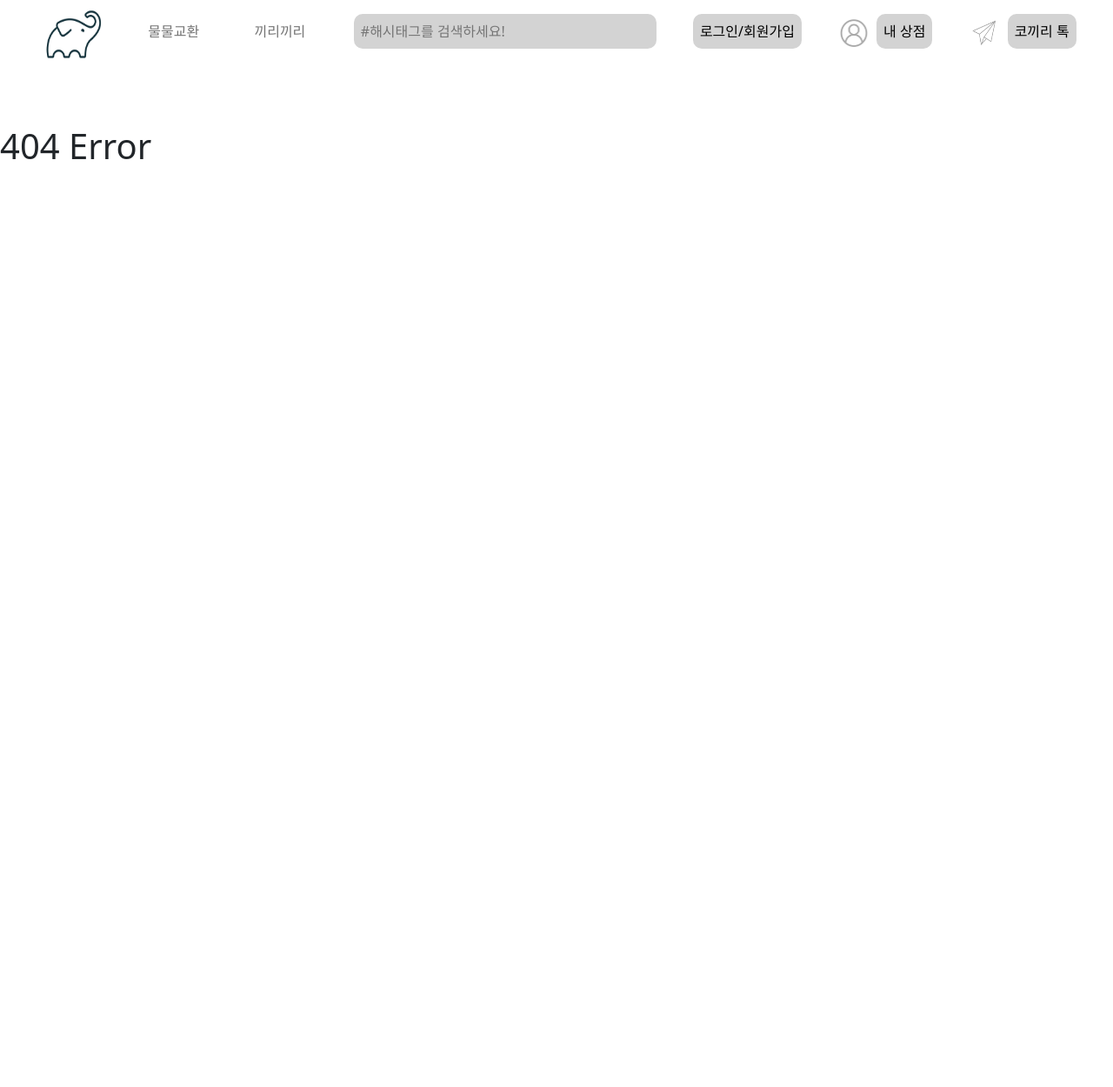
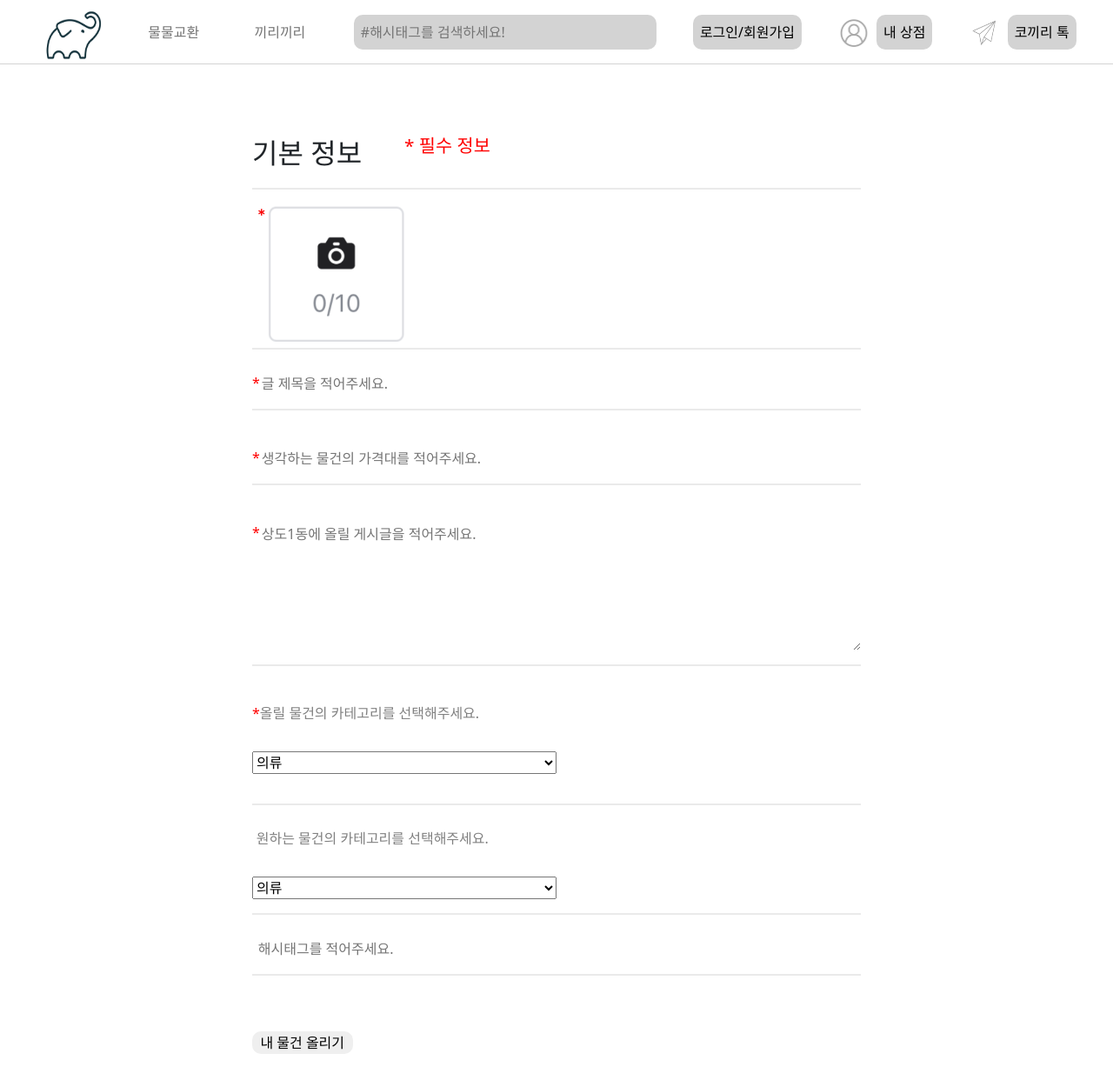
Before and after one commit to F3F-T/COKIRI, a React (Create React App) app in the folder frontend/: page /postupload in a window 1280 px wide. Before the commit this address had no page. Shown: the top 1250 px of the page at 87% size. Before the commit the page ends 800 px from the top, so only its background shows below. Built offline with nearby package versions, Linux system fonts and the light colour scheme.

Commit message:
[add] postupload html

```diff
--- a/frontend/src/App.tsx
+++ b/frontend/src/App.tsx
@@ -13,6 +13,7 @@ import NotFound from "./component/NotFound";
 import Login from "./routes/Login";
 import SignUp from "./routes/SignUp";
 import EmailCheck from "./routes/EmailCheck";
+import PostUpload from "./routes/PostUpload";
 
 import styles from "./styles/App.module.css";
 import EmailCheckOK from "./routes/EmailCheckOK";
@@ -32,6 +33,8 @@ function App() {
                 <Route path="/mypage" element={<MyPage/>} />
                 <Route path="/signup/emailcheck" element={<EmailCheck/>}/>
                 <Route path="/signup/emailcheck/ok" element={<EmailCheckOK/>}/>
+                <Route path="/postupload" element={<PostUpload/>}/>
+
             </Routes>
         </div>
         </div>
--- /dev/null
+++ b/frontend/src/routes/PostUpload.tsx
@@ -0,0 +1,77 @@
+import React, {useState, useEffect, useMemo, useCallback} from 'react';
+import styles from "../styles/loginAndSignup/PostUpload.module.css"
+import {useNavigate} from "react-router-dom";
+import Nav from 'react-bootstrap/Nav';
+import Navbar from 'react-bootstrap/Navbar';
+import photo from "../img/photoSelect.png"
+import PriceBox from "../component/trade/PriceBox";
+
+
+const PostUpload = () => {
+    const navigate = useNavigate();
+
+    const signUpButtonClick = () => {
+        navigate(`/signup/emailcheck`)
+    }
+
+    return (
+        <div className={styles.postBox}>
+        <div className={styles.postUpload}>
+            <div className={styles.header}>
+                <p className={styles.header_1}>기본 정보</p>
+                <p className={styles.header_2}>* 필수 정보</p>
+            </div>
+            <div className={styles.container}>
+                <div className={styles.item1}>
+                    <img className={styles.photos} src={photo}/>
+                </div>
+                <div className={styles.item2}>
+                    <p className={styles.star}>*</p><input type="text" className={styles.item2_2} placeholder="글 제목을 적어주세요."/>
+                </div>
+                <div className={styles.item2}>
+                    <p className={styles.star}>*</p><input type="text" className={styles.item2_2} placeholder="생각하는 물건의 가격대를 적어주세요."/>
+                </div>
+                <div className={styles.item2}>
+                    <p className={styles.star}>*</p>
+                    <textarea className={styles.item2_2} cols={50} rows={6} placeholder="상도1동에 올릴 게시글을 적어주세요."/>
+                </div>
+                <div className={styles.categoryBox}>
+                    <p className={styles.star}>*</p>
+                    <p className={styles.categoryText}>올릴 물건의 카테고리를 선택해주세요.</p>
+                </div>
+                <div className={styles.categoryBox2}>
+                    <select className={styles.categoryToggle} placeholder="올릴 물건의 카테고리를 선택해주세요." >
+                        <option value="의류">의류</option>
+                        <option value="도서">도서</option>
+                        <option value="티켓">티켓</option>
+                    </select>
+                </div>
+                <div className={styles.categoryBox}>
+                    <p className={styles.categoryText2}>원하는 물건의 카테고리를 선택해주세요.</p>
+                </div>
+                <div className={styles.categoryBox2}>
+                    <select className={styles.categoryToggle} placeholder="원하는 물건의 카테고리를 선택해주세요." >
+                        <option value="의류">의류</option>
+                        <option value="도서">도서</option>
+                        <option value="티켓">티켓</option>
+                    </select>
+                </div>
+                <div className={styles.item2}>
+                   <input type="text" className={styles.item2_1} placeholder="해시태그를 적어주세요."/>
+                </div>
+
+            </div>
+            <div className={styles.btnPlace}>
+                <button className={styles.uploadBtn}>내 물건 올리기</button>
+            </div>
+
+
+        </div>
+        </div>
+
+
+    );
+
+}
+
+export default PostUpload;
--- /dev/null
+++ b/frontend/src/styles/loginAndSignup/PostUpload.module.css
@@ -0,0 +1,113 @@
+.postBox{
+
+    height: 1200px;
+
+}
+.postUpload {
+    padding-top: 5rem;
+    width : 700px;
+    height: 1000px;
+    text-align: left;
+    /*border: 1px solid red;*/
+    margin : auto; /*가운데 정렬*/
+}
+.header{
+    display: flex;
+    justify-content: left;
+    border-bottom: 2px solid rgba(150, 150, 150, 0.2);
+
+}
+.header_1{
+    font-size : 2rem;
+    height: 50%;
+    width: 25%;
+
+}
+.header_2{
+    font-size : 1.3rem;
+    width: 25%;
+    height: 50%;
+    color : red;
+
+}
+.container{
+    height: 100%;
+    /*border: 1px solid red;*/
+    border-radius: 10px;
+    width: 100%;
+    display: grid;
+    grid-template-rows: repeat(7,1fr);
+    gap: 10px;
+}
+.item1{
+    margin-top: 1rem;
+    border-top : none;
+    border-left : none;
+    border-right : none;
+    border-bottom: 2px solid rgba(150, 150, 150, 0.2);
+
+}
+
+.item2{
+    display: flex;
+    justify-content: left;
+    margin-top: 1rem;
+    margin-bottom: 1rem ;
+    border-bottom: 2px solid rgba(150, 150, 150, 0.2);
+}
+.item2_2{
+    width: 100%;
+    margin-bottom: 1rem ;
+    border-top : none;
+    border-left : none;
+    border-right : none;
+    border-bottom : none;
+}
+.star{
+    color: red;
+}
+.categoryBox{
+    display: flex;
+    justify-content: left;
+    margin-top: 1rem;
+}
+.item2_1{
+    width: 100%;
+    margin-left: 0.3rem;
+    margin-bottom: 1rem ;
+    border-top : none;
+    border-left : none;
+    border-right : none;
+    border-bottom : none;
+}
+.categoryToggle{
+    margin-bottom: 1rem ;
+    width: 50%;
+
+}
+.categoryBox2{
+
+    border-bottom: 2px solid rgba(150, 150, 150, 0.2);
+}
+.categoryText{
+    width: 100%;
+    margin-bottom: 1rem ;
+    color: grey;
+
+}
+.categoryText2{
+    width: 100%;
+    margin-left: 0.3rem;
+    margin-bottom: 1rem ;
+    color: gray;
+}
+.btnPlace{
+    margin-top: 3rem;
+    width: 30%;
+    margin-bottom: 3rem;
+}
+.uploadBtn{
+    width: 55%;
+    border-radius: 10px;
+    border: none;
+}
--- a/frontend/src/styles/nav/nav.module.css
+++ b/frontend/src/styles/nav/nav.module.css
@@ -59,13 +59,15 @@
     width: 100%;
     height: 72px;
     position: fixed;
+    background-color: white;
     z-index: 999;
+    border-bottom-color: #e5e8eb;
 }
 .navBar {
-    /*border: 1px solid red;*/
-    position: fixed;
+    border-bottom : 1px solid lightgray;
     width: 100%;
-    height: 72px;
+    height: 74px;
+
 }
 .meauto {
     /*border: 1px solid red;*/
```
Also changed, not shown: frontend/src/img/photoSelect.png (added).
